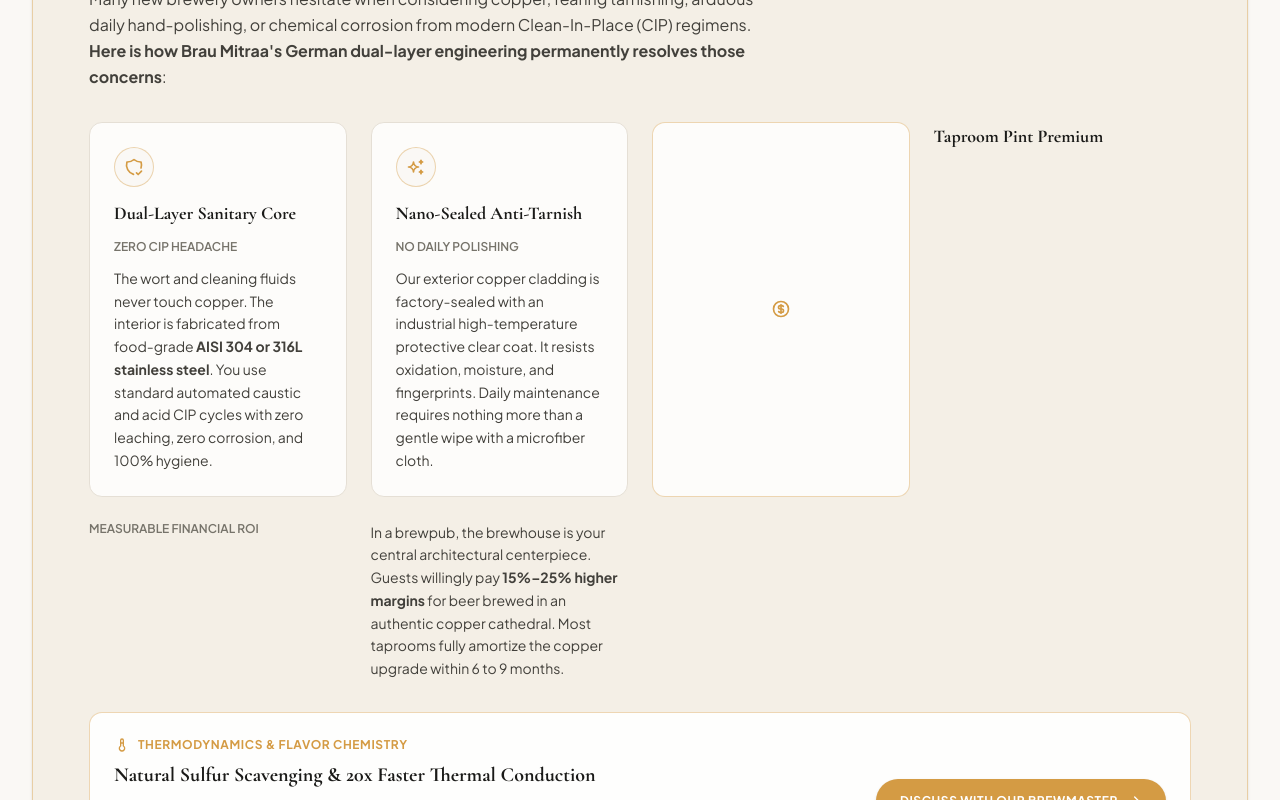
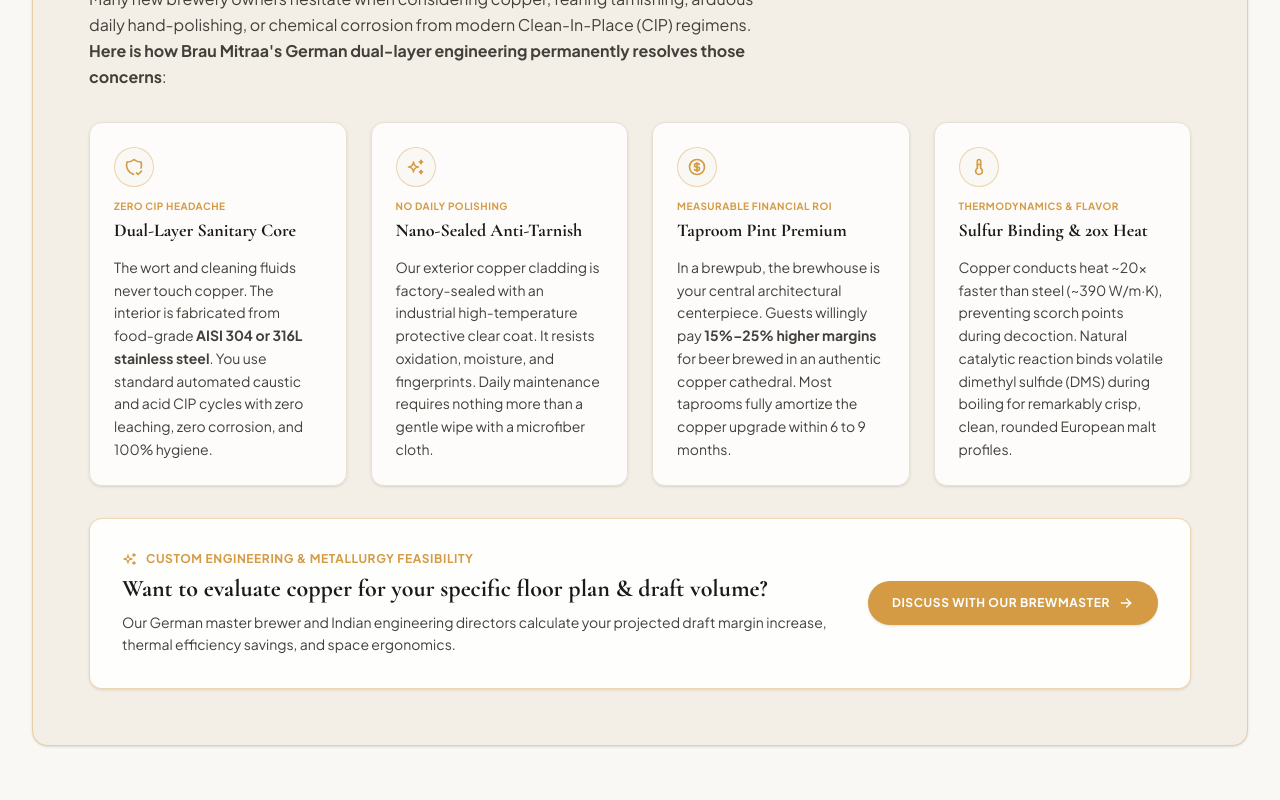
Before and after one commit to ai-prgmr/brewery, a Next.js app: page / in a window 1280 px wide. Shown: the part 4420-5220 px from the top of the page. Built offline with nearby package versions, Linux system fonts and the light colour scheme.

Commit message:
fix(equipment): align all 4 myth-busting cards into 4-col grid with separate action bar

```diff
--- a/components/equipment-systems.tsx
+++ b/components/equipment-systems.tsx
@@ -329,74 +329,107 @@ export default function EquipmentSystems({
 
             <div className="grid grid-cols-1 md:grid-cols-2 lg:grid-cols-4 gap-6">
               {/* Pillar 1 */}
-              <div className="bg-white/80 backdrop-blur rounded-2xl p-6 border border-[#E5DFD5] space-y-3">
+              <div className="bg-white/80 backdrop-blur rounded-2xl p-6 border border-[#E5DFD5] flex flex-col justify-between space-y-4 hover:border-[#D49B44]/50 transition-colors shadow-sm">
+                <div className="space-y-3">
                   <div className="w-10 h-10 rounded-full bg-[#FAF8F5] border border-[#D49B44]/40 flex items-center justify-center text-[#D49B44]">
                     <IconShieldCheck className="w-5 h-5" />
                   </div>
-                <h4 className="font-serif font-bold text-lg text-[#1A1A18]">
+                  <div>
+                    <span className="text-[10px] font-bold uppercase tracking-wider text-[#D49B44] block">
+                      Zero CIP Headache
+                    </span>
+                    <h4 className="font-serif font-bold text-lg text-[#1A1A18] mt-0.5">
                       Dual-Layer Sanitary Core
                     </h4>
-                <p className="text-xs text-[#76736A] uppercase font-semibold">
-                  Zero CIP Headache
-                </p>
+                  </div>
                   <p className="text-xs sm:text-sm text-[#42403B] leading-relaxed">
                     The wort and cleaning fluids never touch copper. The interior is fabricated from
                     food-grade <strong>AISI 304 or 316L stainless steel</strong>. You use standard
                     automated caustic and acid CIP cycles with zero leaching, zero corrosion, and 100% hygiene.
                   </p>
                 </div>
+              </div>
 
               {/* Pillar 2 */}
-              <div className="bg-white/80 backdrop-blur rounded-2xl p-6 border border-[#E5DFD5] space-y-3">
+              <div className="bg-white/80 backdrop-blur rounded-2xl p-6 border border-[#E5DFD5] flex flex-col justify-between space-y-4 hover:border-[#D49B44]/50 transition-colors shadow-sm">
+                <div className="space-y-3">
                   <div className="w-10 h-10 rounded-full bg-[#FAF8F5] border border-[#D49B44]/40 flex items-center justify-center text-[#D49B44]">
                     <IconSparkles className="w-5 h-5" />
                   </div>
-                <h4 className="font-serif font-bold text-lg text-[#1A1A18]">
+                  <div>
+                    <span className="text-[10px] font-bold uppercase tracking-wider text-[#D49B44] block">
+                      No Daily Polishing
+                    </span>
+                    <h4 className="font-serif font-bold text-lg text-[#1A1A18] mt-0.5">
                       Nano-Sealed Anti-Tarnish
                     </h4>
-                <p className="text-xs text-[#76736A] uppercase font-semibold">
-                  No Daily Polishing
-                </p>
+                  </div>
                   <p className="text-xs sm:text-sm text-[#42403B] leading-relaxed">
                     Our exterior copper cladding is factory-sealed with an industrial high-temperature
                     protective clear coat. It resists oxidation, moisture, and fingerprints. Daily
                     maintenance requires nothing more than a gentle wipe with a microfiber cloth.
                   </p>
                 </div>
+              </div>
 
               {/* Pillar 3 */}
-              <div className="bg-white/80 backdrop-blur rounded-2xl p-6 border border-[#D49B44]/40 flex items-center justify-center text-[#D49B44]">
+              <div className="bg-white/80 backdrop-blur rounded-2xl p-6 border border-[#E5DFD5] flex flex-col justify-between space-y-4 hover:border-[#D49B44]/50 transition-colors shadow-sm">
+                <div className="space-y-3">
+                  <div className="w-10 h-10 rounded-full bg-[#FAF8F5] border border-[#D49B44]/40 flex items-center justify-center text-[#D49B44]">
                     <IconCoin className="w-5 h-5" />
                   </div>
-              <h4 className="font-serif font-bold text-lg text-[#1A1A18]">
+                  <div>
+                    <span className="text-[10px] font-bold uppercase tracking-wider text-[#D49B44] block">
+                      Measurable Financial ROI
+                    </span>
+                    <h4 className="font-serif font-bold text-lg text-[#1A1A18] mt-0.5">
                       Taproom Pint Premium
                     </h4>
-              <p className="text-xs text-[#76736A] uppercase font-semibold">
-                Measurable Financial ROI
-              </p>
+                  </div>
                   <p className="text-xs sm:text-sm text-[#42403B] leading-relaxed">
                     In a brewpub, the brewhouse is your central architectural centerpiece. Guests
                     willingly pay <strong>15%–25% higher margins</strong> for beer brewed in an authentic
                     copper cathedral. Most taprooms fully amortize the copper upgrade within 6 to 9 months.
                   </p>
                 </div>
+              </div>
 
               {/* Pillar 4 */}
-            <div className="grid grid-cols-1 md:grid-cols-1">
-              <div className="bg-white/90 backdrop-blur rounded-2xl p-6 border border-[#D49B44]/40 flex flex-col md:flex-row items-start md:items-center justify-between gap-6">
-                <div className="space-y-2 max-w-3xl">
+              <div className="bg-white/80 backdrop-blur rounded-2xl p-6 border border-[#E5DFD5] flex flex-col justify-between space-y-4 hover:border-[#D49B44]/50 transition-colors shadow-sm">
+                <div className="space-y-3">
+                  <div className="w-10 h-10 rounded-full bg-[#FAF8F5] border border-[#D49B44]/40 flex items-center justify-center text-[#D49B44]">
+                    <IconTemperature className="w-5 h-5" />
+                  </div>
+                  <div>
+                    <span className="text-[10px] font-bold uppercase tracking-wider text-[#D49B44] block">
+                      Thermodynamics & Flavor
+                    </span>
+                    <h4 className="font-serif font-bold text-lg text-[#1A1A18] mt-0.5">
+                      Sulfur Binding & 20x Heat
+                    </h4>
+                  </div>
+                  <p className="text-xs sm:text-sm text-[#42403B] leading-relaxed">
+                    Copper conducts heat ~20x faster than steel (~390 W/m·K), preventing scorch points
+                    during decoction. Natural catalytic reaction binds volatile dimethyl sulfide (DMS)
+                    during boiling for remarkably crisp, clean, rounded European malt profiles.
+                  </p>
+                </div>
+              </div>
+            </div>
+
+            {/* Bottom Action Bar */}
+            <div className="mt-8 bg-white/90 backdrop-blur rounded-2xl p-6 sm:p-8 border border-[#D49B44]/40 shadow-sm flex flex-col md:flex-row items-start md:items-center justify-between gap-6">
+              <div className="space-y-1.5 max-w-3xl">
                 <div className="flex items-center gap-2 text-xs font-bold uppercase text-[#D49B44] tracking-wider">
-                    <IconTemperature className="w-4 h-4" />
-                    <span>Thermodynamics & Flavor Chemistry</span>
+                  <IconSparkles className="w-4 h-4" />
+                  <span>Custom Engineering & Metallurgy Feasibility</span>
                 </div>
-                  <h4 className="font-serif font-bold text-xl text-[#1A1A18]">
-                    Natural Sulfur Scavenging & 20x Faster Thermal Conduction
+                <h4 className="font-serif font-bold text-xl sm:text-2xl text-[#1A1A18]">
+                  Want to evaluate copper for your specific floor plan & draft volume?
                 </h4>
                 <p className="text-xs sm:text-sm text-[#42403B] leading-relaxed">
-                    Beyond sheer aesthetics, copper acts as a chemical catalyst that binds volatile
-                    dimethyl sulfide (DMS) during boiling, preventing cabbage-like off-notes.
-                    Its thermal conductivity (~390 W/m·K) ensures rapid heat dispersion, preventing hot-spot
-                    scorching and providing smooth, authentic Bavarian malt profiles.
+                  Our German master brewer and Indian engineering directors calculate your projected
+                  draft margin increase, thermal efficiency savings, and space ergonomics.
                 </p>
               </div>
 
@@ -407,7 +440,6 @@ export default function EquipmentSystems({
                 <span>Discuss With Our Brewmaster</span>
                 <IconArrowRight className="w-4 h-4" />
               </Link>
-              </div>
             </div>
           </div>
         </div>
```
Lines whose indentation alone changed are shown as unchanged.
